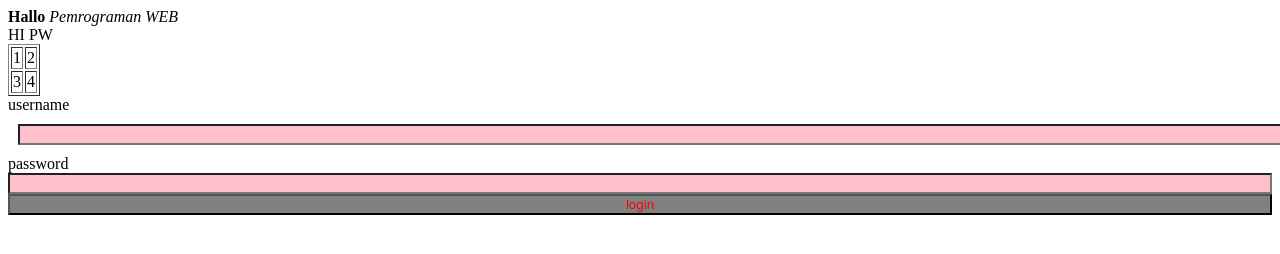
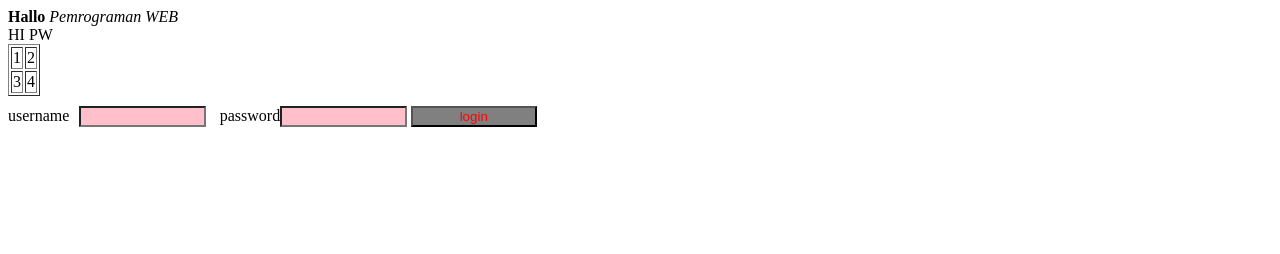
Before and after one commit to DwiPutroBagusSugianto/PBO, a plain HTML site: page SMT4/3.html in a window 1280 px wide. Drawn offline with Linux system fonts and the light colour scheme.

Commit message:
Update 3.html

```diff
--- a/SMT4/3.html
+++ b/SMT4/3.html
@@ -3,9 +3,9 @@
 <meta>
   <title>Sesi 3 Stying CSS</title>
   <style>
-    input{color:red; background:grey; width : 100%;}
+    input{color:red; background:grey; width : 10%;}
     #username{background:pink; margin : 10px;}
-    #sandi{background:pink;}
+    #sandi{background:pink;margin : 10px:}
         padding : 5px 2px 3px 4px;
 
   </style>
```
